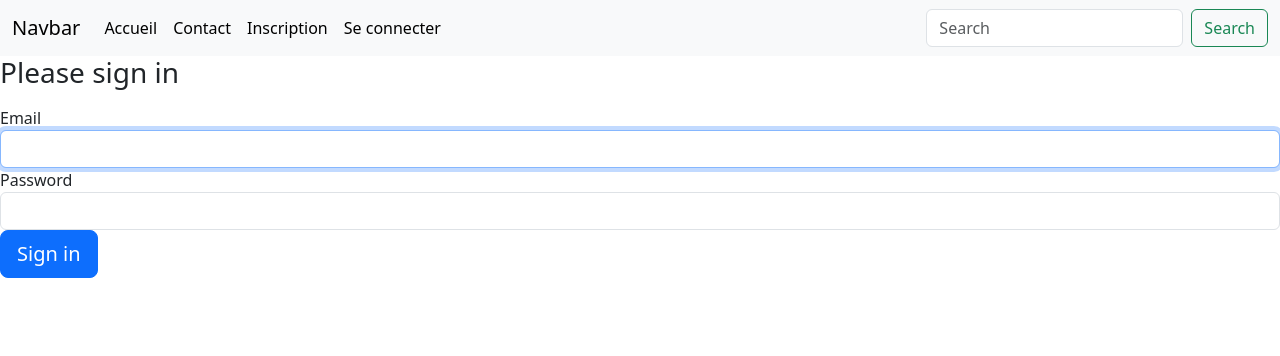
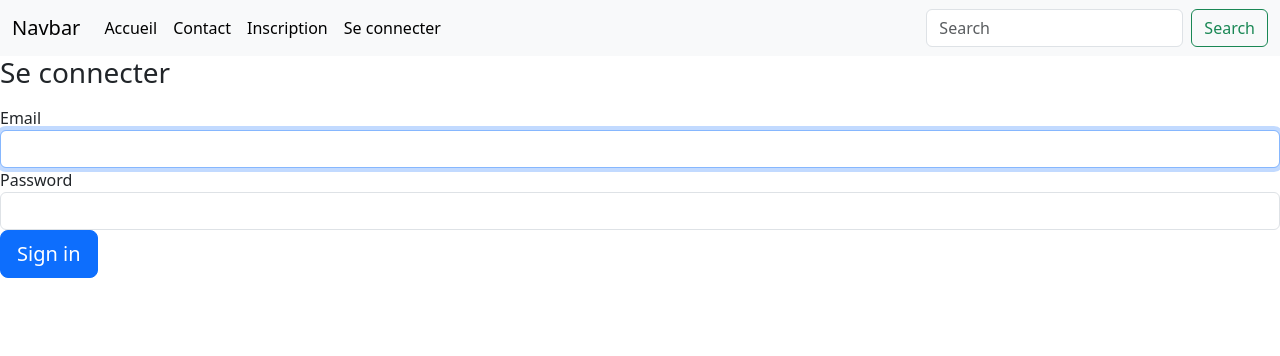
Before and after one commit to riquez-eva/symfony, a Symfony app: template templates/security/login.html.twig in a window 1280 px wide. Shown: the top 356 px of the page. Run offline with Twig, Linux system fonts and the light colour scheme; the template is opened without the code that fills it, so the values that code supplies are empty; some libraries are stand-ins or nearby versions.

Commit message:
connexion

```diff
--- a/templates/inscription/index.html.twig
+++ b/templates/inscription/index.html.twig
@@ -3,5 +3,7 @@
 {% block title %}Inscrivez-vous{% endblock %}
 
 {% block body %}
+
+<h1>Inscription</h1>
 {{ form(form) }}
 {% endblock %}
--- a/templates/security/login.html.twig
+++ b/templates/security/login.html.twig
@@ -14,7 +14,7 @@
         </div>
     {% endif %}
 
-    <h1 class="h3 mb-3 font-weight-normal">Please sign in</h1>
+    <h1 class="h3 mb-3 font-weight-normal">Se connecter</h1>
     <label for="inputEmail">Email</label>
     <input type="email" value="{{ last_username }}" name="email" id="inputEmail" class="form-control" autocomplete="email" required autofocus>
     <label for="inputPassword">Password</label>
```
